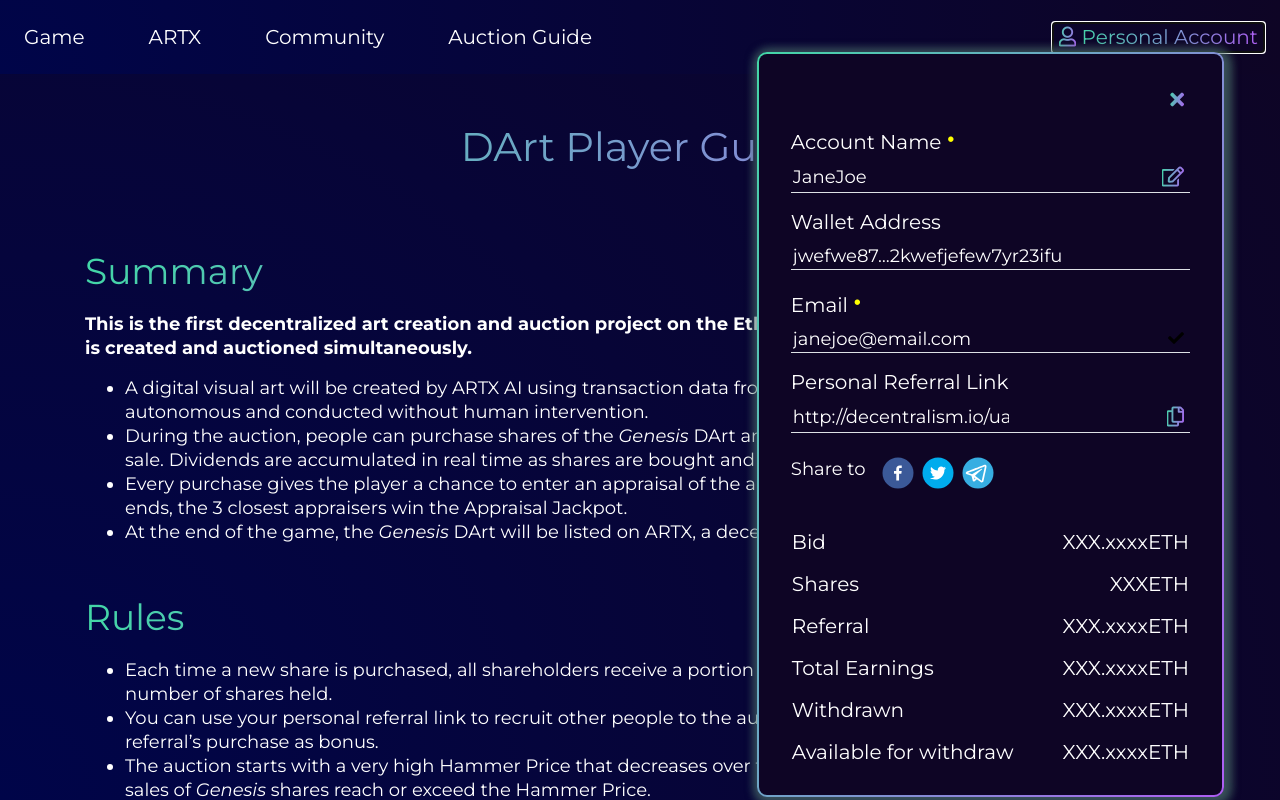
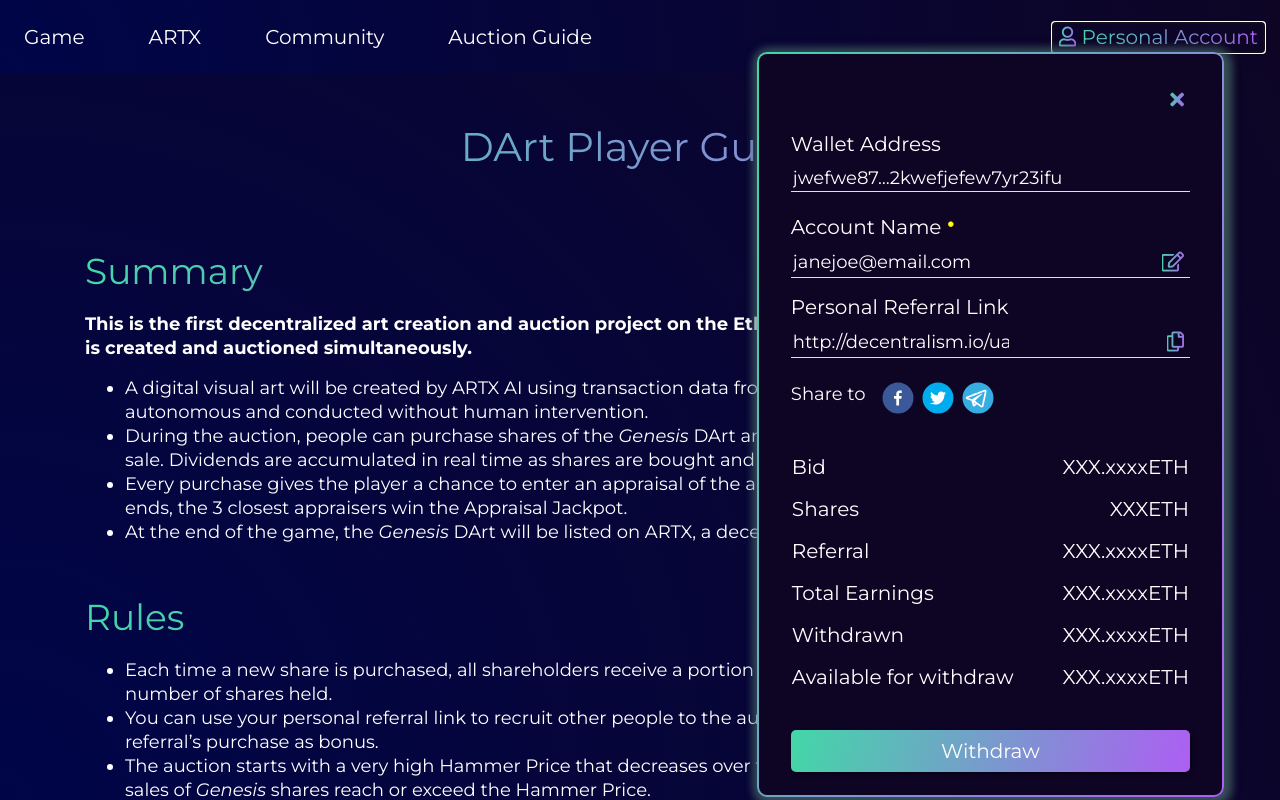
Before and after one commit to sarahvc/wf, a React app: page /auction-guide in a window 1280 px wide. Both pictures are taken after a click on the button "Personal Account". Shown: the top 800 px of the page. Built offline with nearby package versions, Linux system fonts and the light colour scheme.

Commit message:
change line-height

```diff
--- a/src/pages/components/Account.js
+++ b/src/pages/components/Account.js
@@ -21,24 +21,24 @@ export default class Account extends Component {
         withdrawn: 'XXX.xxxx',
         availForWithdraw: 'XXX.xxxx',
         //inside component
-        eidtName: false,
+        eidtEmail: false,
         isOpen: false
       };
 
       this.triggerW = this.triggerW.bind(this);
-      this.changeName = this.changeName.bind(this);
+      this.changeEmail = this.changeEmail.bind(this);
     };
 
     triggerW() {
         return;
     };
 
-    changeName() {
-        this.setState(prevState => ({editName: !prevState.editName}));
+    changeEmail() {
+        this.setState(prevState => ({editEmail: !prevState.editEmail}));
     }
 
     render() {
-        const {uName, walletAddr, uEmail, bid, shares, referEarnings, totalEarnings, withdrawn, availForWithdraw, editName, isOpen} = this.state;
+        const {walletAddr, uEmail, bid, shares, referEarnings, totalEarnings, withdrawn, availForWithdraw, editEmail, isOpen} = this.state;
         return (
             <div>
                 <button className='border-0 bg-transparent' type='button' onClick={() => this.setState({isOpen: true})}><i className="far fa-user artx-gradient-text artx-type-tw"></i><span className='artx-gradient-text artx-type-tw d-none d-lg-inline'> Personal Account</span></button>
@@ -51,35 +51,25 @@ export default class Account extends Component {
                             </button>
                             <div className='mt-2'>
                                 <form>
-                                    <div className="form-group">
-                                        <label htmlFor="artxAN" className="artx-type-tw text-white artx-yellow-dot">Account Name</label>
-                                            { editName
-                                            ? <div className="d-flex justify-content-between border-bottom">
-                                                <input type="text" className="artx-type-et text-white border-0 w-100" id="artxAN" defaultValue={uName}/>
-                                                <button className="artx-btn text-white p-2" type='submit' onClick={this.changeName}>Submit</button>
-                                            </div>
-                                            : <div className="d-flex justify-content-between border-bottom">
-                                                <input type="text" readOnly  className="artx-type-et text-white border-0 w-100" id="artxAN" value={uName}/>
-                                                <button className="artx-icon-btn" onClick={this.changeName} aria-label='edit account name' type='button'>
-                                                    <i className="far fa-edit artx-type-tw artx-gradient-text"></i>
-                                                </button>
-                                            </div>}
-                                    </div>
-
                                     <div className="form-group mt-3">
                                         <label  htmlFor="artxWA" className="artx-type-tw text-white">Wallet Address</label>
                                         <div className="border-bottom">
                                             <input type="text" readOnly className="artx-type-et text-white border-0 w-100" id="artxWAd" value={walletAddr}/>
                                         </div>
                                     </div>
-                                    <div className="form-group mt-3">
-                                        <label  htmlFor="artxE" className="artx-type-tw text-white artx-yellow-dot">Email</label>
-                                        <div className="d-flex justify-content-between border-bottom">
-                                            <input type="email" readOnly className="artx-type-et text-white border-0 w-100" id="artxE" value={uEmail}/>
-                                            <button className="artx-icon-btn" onClick={this.changeName} aria-label='email address verified' type='button'>
-                                                <i className="fas fa-check"></i>
-                                            </button>
-                                        </div>
+                                    <div className="form-group">
+                                        <label htmlFor="artxAN" className="artx-type-tw text-white artx-yellow-dot">Account Name</label>
+                                            { editEmail
+                                            ? <div className="d-flex justify-content-between border-bottom">
+                                                <input type="text" className="artx-type-et text-white border-0 w-100" id="artxAN" defaultValue={uEmail}/>
+                                                <button className="artx-btn text-white p-2" type='submit' onClick={this.changeEmail}>Submit</button>
+                                            </div>
+                                            : <div className="d-flex justify-content-between border-bottom">
+                                                <input type="text" readOnly  className="artx-type-et text-white border-0 w-100" id="artxAN" value={uEmail}/>
+                                                <button className="artx-icon-btn" onClick={this.changeEmail} aria-label='edit account name' type='button'>
+                                                    <i className="far fa-edit artx-type-tw artx-gradient-text"></i>
+                                                </button>
+                                            </div>}
                                     </div>
                                     <div className="form-group mt-3">
                                         <label htmlFor="artxRL" className="artx-type-tw text-white">Personal Referral Link</label>
--- a/src/styles/scss/shared.scss
+++ b/src/styles/scss/shared.scss
@@ -8,7 +8,7 @@
 }
 
 .artx-type-st {
-    @include font(1, 1.125);
+    @include font(1, 1.25);
 }
 
 .artx-type-et {
```
Also changed, not shown: 3 other files (tests, documents, lock files or other folders).
